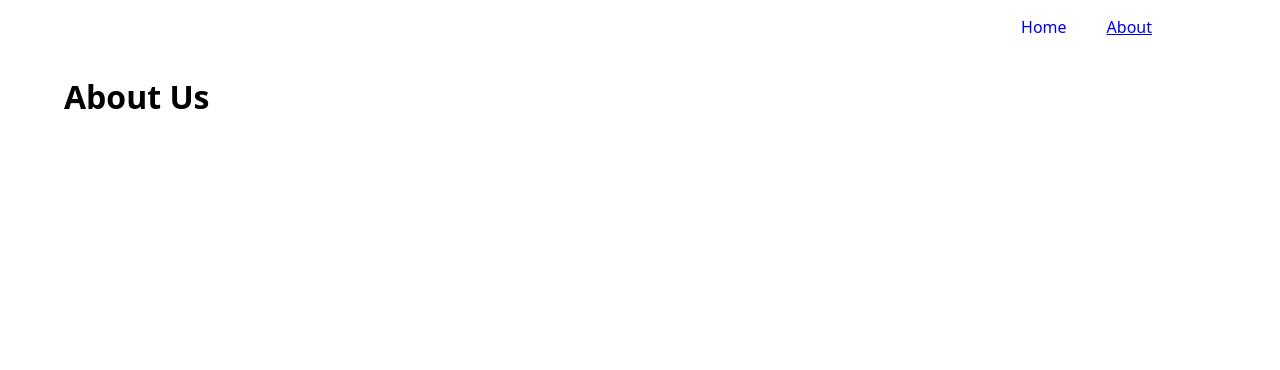
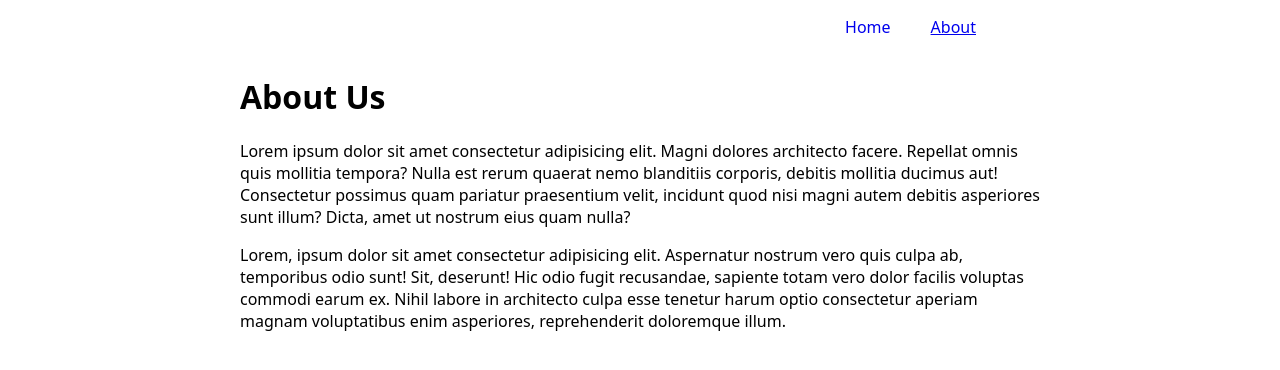
Before and after one commit to apcurran/react-router-data-mode-demo, a React (Vite) app: page /about in a window 1280 px wide. Shown: the top 370 px of the page. Built offline with nearby package versions, Linux system fonts and the light colour scheme.

Commit message:
Add fake lorem text and adjust width of wrapper

```diff
--- a/src/App.css
+++ b/src/App.css
@@ -1,6 +1,6 @@
 .wrapper-site {
     margin-inline: auto;
-    width: min(90rem, 90%);
+    width: min(50rem, 90%);
 }
 
 .page-title {
--- a/src/pages/About.jsx
+++ b/src/pages/About.jsx
@@ -6,6 +6,20 @@ function About() {
             <Nav />
             <main>
                 <h1>About Us</h1>
+                <p>
+                    Lorem ipsum dolor sit amet consectetur adipisicing elit. Magni dolores
+                    architecto facere. Repellat omnis quis mollitia tempora? Nulla est rerum quaerat
+                    nemo blanditiis corporis, debitis mollitia ducimus aut! Consectetur possimus
+                    quam pariatur praesentium velit, incidunt quod nisi magni autem debitis
+                    asperiores sunt illum? Dicta, amet ut nostrum eius quam nulla?
+                </p>
+                <p>
+                    Lorem, ipsum dolor sit amet consectetur adipisicing elit. Aspernatur nostrum
+                    vero quis culpa ab, temporibus odio sunt! Sit, deserunt! Hic odio fugit
+                    recusandae, sapiente totam vero dolor facilis voluptas commodi earum ex. Nihil
+                    labore in architecto culpa esse tenetur harum optio consectetur aperiam magnam
+                    voluptatibus enim asperiores, reprehenderit doloremque illum.
+                </p>
             </main>
         </div>
     );
```
